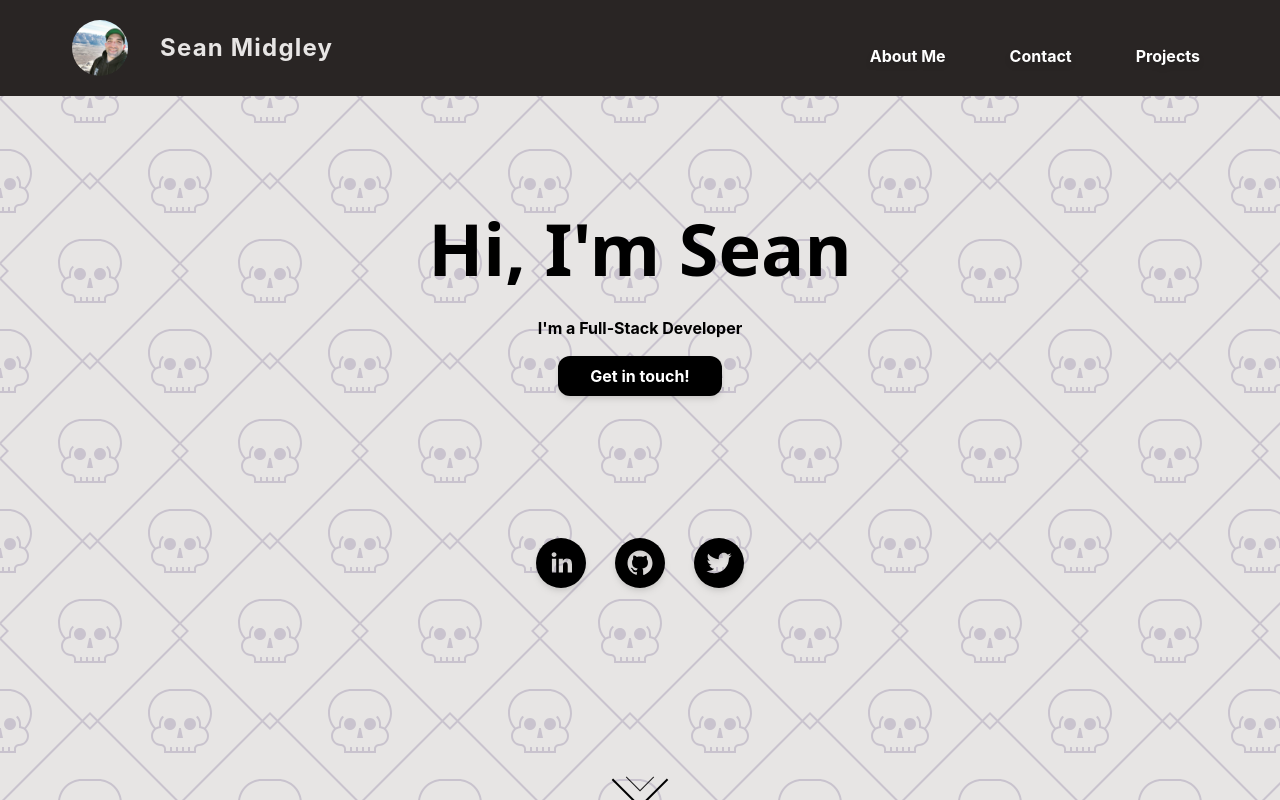
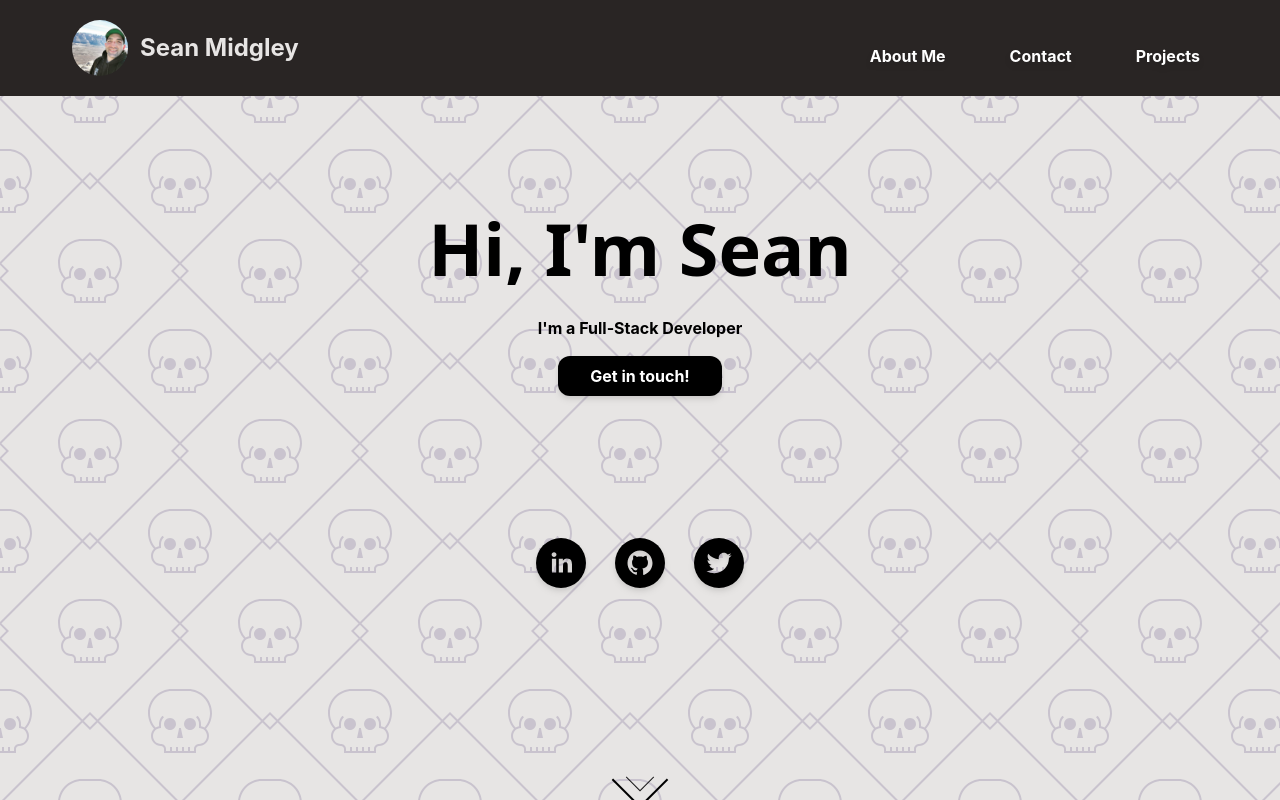
Before and after one commit to Midge-dev/portfolio, a Next.js app: page / in a window 1280 px wide. Shown: the top 800 px of the page. Built offline with nearby package versions, Linux system fonts and the light colour scheme.

Commit message:
sizing fix

```diff
--- a/Components/Header.js
+++ b/Components/Header.js
@@ -45,9 +45,9 @@ export default function Header() {
                       />
 
                     </div>
-                    <div className="block px-8">
+                    <div className="pl-3 block">
                     <Link href="/">
-                      <a className="font-bold text-2xl tracking-wider flex flex-wrap">
+                      <a className="font-bold text-2xl flex flex-wrap">
                         Sean Midgley
                       </a>
                     </Link>
--- a/pages/index.js
+++ b/pages/index.js
@@ -79,6 +79,7 @@ const Home = () => {
 								</HoverLink>
 								<HoverLink download type="link" url={'../public/SeanMidgley-Dev.pdf'}>
 									Download Resume
+									{/* why the fuck is it not downloading? */}
 								</HoverLink>
 							</div>
 						</div>
```
